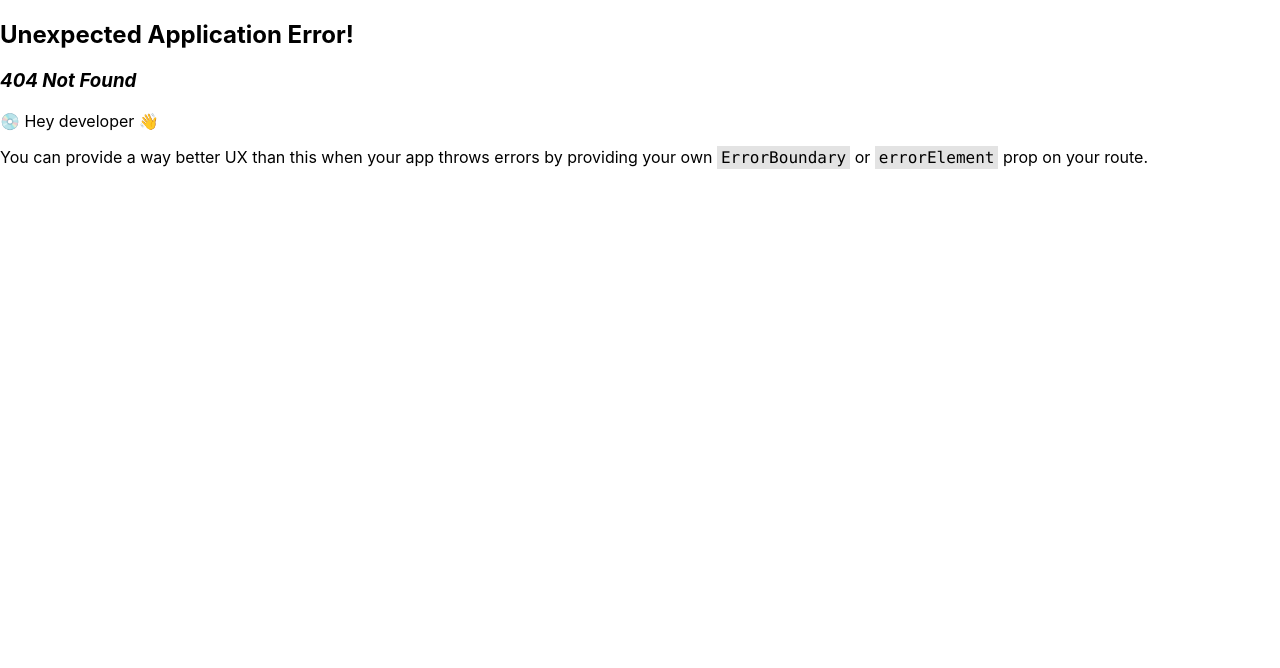
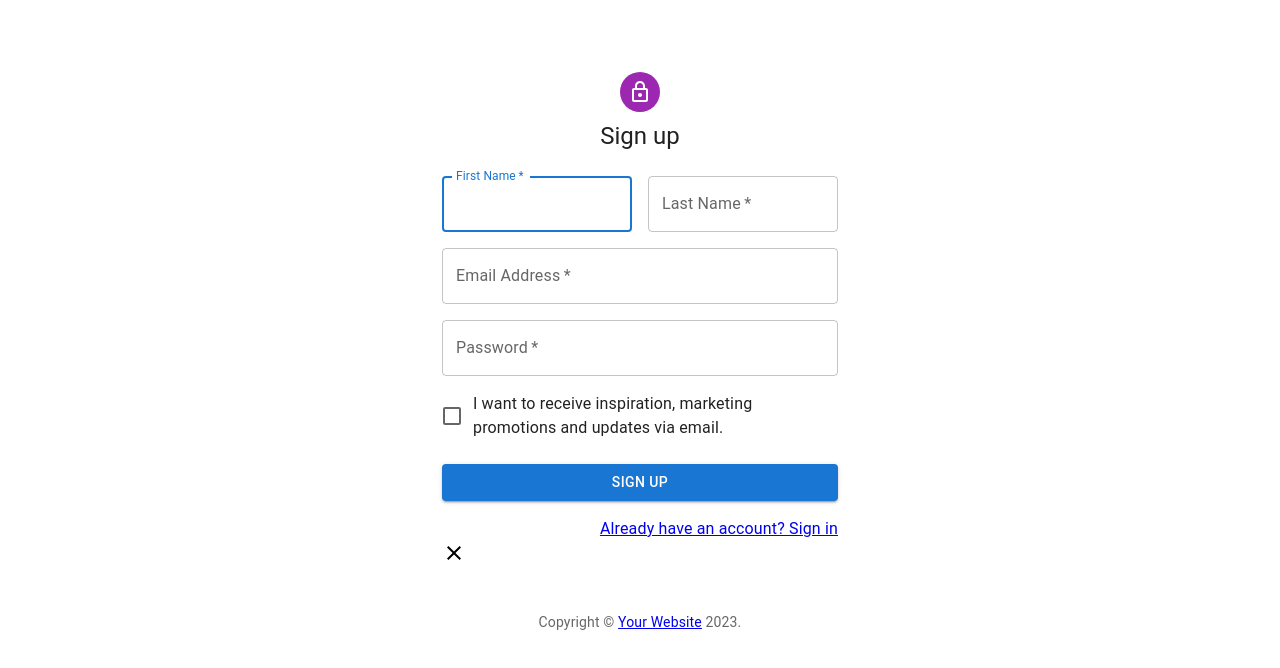
Before and after one commit to KasparsRevins/mui-copy-nike, a React (Create React App) app: page /SignUp in a window 1280 px wide. Before the commit this address had no page. Shown: the top 668 px of the page. Built offline with nearby package versions, Linux system fonts and the light colour scheme.

Commit message:
WIP Routing to login/signup

```diff
--- a/src/components/Layout/Header/navbar.js
+++ b/src/components/Layout/Header/navbar.js
@@ -6,8 +6,8 @@
 import Menu from "@mui/material/Menu";
 import FavoriteBorderIcon from "@mui/icons-material/FavoriteBorder";
 import WorkOutlineIcon from "@mui/icons-material/WorkOutline";
-import { Box, Button, Hidden,TextField } from "@mui/material";
-import { SearchOutlined } from "@mui/icons-material";
+import { Box, Button, Hidden } from "@mui/material";
+import { Link } from "react-router-dom";
 
 function NikeNavbar() {
   const [menuAnchorEl, setMenuAnchorEl] = useState(null);
@@ -106,8 +106,8 @@
               <MenuItem>Women</MenuItem>
               <MenuItem>Kids</MenuItem>
               <MenuItem>Sale</MenuItem>
-              <MenuItem>Join Us</MenuItem>
-              <MenuItem>Log In</MenuItem>
+              <Link to="/SignUp"><MenuItem>Join Us</MenuItem></Link>
+              <Link to="/SignIn"><MenuItem>Log In</MenuItem></Link>
             </Menu>
           </Hidden>
         </Box>
--- /dev/null
+++ b/src/components/Pages/SignIn/SignIn.js
@@ -0,0 +1,118 @@
+import * as React from 'react';
+import Avatar from '@mui/material/Avatar';
+import Button from '@mui/material/Button';
+import CssBaseline from '@mui/material/CssBaseline';
+import TextField from '@mui/material/TextField';
+import FormControlLabel from '@mui/material/FormControlLabel';
+import Checkbox from '@mui/material/Checkbox';
+import { Link } from 'react-router-dom';
+import Grid from '@mui/material/Grid';
+import Box from '@mui/material/Box';
+import LockOutlinedIcon from '@mui/icons-material/LockOutlined';
+import Typography from '@mui/material/Typography';
+import Container from '@mui/material/Container';
+import { createTheme, ThemeProvider } from '@mui/material/styles';
+import CloseIcon from '@mui/icons-material/Close';
+
+function Copyright(props) {
+  return (
+    <Typography variant="body2" color="text.secondary" align="center" {...props}>
+      {'Copyright © '}
+      <Link color="inherit" href="https://mui.com/">
+        Your Website
+      </Link>{' '}
+      {new Date().getFullYear()}
+      {'.'}
+    </Typography>
+  );
+}
+
+// TODO remove, this demo shouldn't need to reset the theme.
+
+const defaultTheme = createTheme();
+
+export default function SignIn() {
+  const handleSubmit = (event) => {
+    event.preventDefault();
+    const data = new FormData(event.currentTarget);
+    console.log({
+      email: data.get('email'),
+      password: data.get('password'),
+    });
+  };
+
+  return (
+    <ThemeProvider theme={defaultTheme}>
+      <Container component="main" maxWidth="xs">
+        <CssBaseline />
+        <Box
+          sx={{
+            marginTop: 8,
+            display: 'flex',
+            flexDirection: 'column',
+            alignItems: 'center',
+          }}
+        >
+          <Avatar sx={{ m: 1, bgcolor: 'secondary.main' }}>
+            <LockOutlinedIcon />
+          </Avatar>
+          <Typography component="h1" variant="h5">
+            Sign in
+          </Typography>
+          <Box component="form" onSubmit={handleSubmit} noValidate sx={{ mt: 1 }}>
+            <TextField
+              margin="normal"
+              required
+              fullWidth
+              id="email"
+              label="Email Address"
+              name="email"
+              autoComplete="email"
+              autoFocus
+            />
+            <TextField
+              margin="normal"
+              required
+              fullWidth
+              name="password"
+              label="Password"
+              type="password"
+              id="password"
+              autoComplete="current-password"
+            />
+            <FormControlLabel
+              control={<Checkbox value="remember" color="primary" />}
+              label="Remember me"
+            />
+            <Button
+              type="submit"
+              fullWidth
+              variant="contained"
+              sx={{ mt: 3, mb: 2 }}
+            >
+              Sign In
+            </Button>
+            <Grid container>
+              <Grid item xs>
+                <Link href="#" variant="body2">
+                  Forgot password?
+                </Link>
+              </Grid>
+              <Grid item>
+                <Link to="/SignUp" variant="body2">
+                  {"Don't have an account? Sign Up"}
+                </Link>
+              </Grid>
+            </Grid>
+          </Box>
+        </Box>
+        <Grid item>
+                <Link to="/" variant="body2" style={{color: "black"}}>
+                    <CloseIcon/>
+                </Link>
+                </Grid>
+        <Copyright sx={{ mt: 8, mb: 4 }} />
+      </Container>
+    </ThemeProvider>
+  );
+}
--- /dev/null
+++ b/src/components/Pages/SignUp/SignUp.js
@@ -0,0 +1,139 @@
+import * as React from 'react';
+import Avatar from '@mui/material/Avatar';
+import Button from '@mui/material/Button';
+import CssBaseline from '@mui/material/CssBaseline';
+import TextField from '@mui/material/TextField';
+import FormControlLabel from '@mui/material/FormControlLabel';
+import Checkbox from '@mui/material/Checkbox';
+import { Link } from 'react-router-dom';
+import Grid from '@mui/material/Grid';
+import Box from '@mui/material/Box';
+import LockOutlinedIcon from '@mui/icons-material/LockOutlined';
+import Typography from '@mui/material/Typography';
+import Container from '@mui/material/Container';
+import { createTheme, ThemeProvider } from '@mui/material/styles';
+import CloseIcon from '@mui/icons-material/Close';
+
+function Copyright(props) {
+  return (
+    <Typography variant="body2" color="text.secondary" align="center" {...props}>
+      {'Copyright © '}
+      <Link color="inherit" href="https://mui.com/">
+        Your Website
+      </Link>{' '}
+      {new Date().getFullYear()}
+      {'.'}
+    </Typography>
+  );
+}
+
+// TODO remove, this demo shouldn't need to reset the theme.
+
+const defaultTheme = createTheme();
+
+export default function SignUp() {
+  const handleSubmit = (event) => {
+    event.preventDefault();
+    const data = new FormData(event.currentTarget);
+    console.log({
+      email: data.get('email'),
+      password: data.get('password'),
+    });
+  };
+
+  return (
+    <ThemeProvider theme={defaultTheme}>
+      <Container component="main" maxWidth="xs">
+        <CssBaseline />
+        <Box
+          sx={{
+            marginTop: 8,
+            display: 'flex',
+            flexDirection: 'column',
+            alignItems: 'center',
+          }}
+        >
+          <Avatar sx={{ m: 1, bgcolor: 'secondary.main' }}>
+            <LockOutlinedIcon />
+          </Avatar>
+          <Typography component="h1" variant="h5">
+            Sign up
+          </Typography>
+          <Box component="form" noValidate onSubmit={handleSubmit} sx={{ mt: 3 }}>
+            <Grid container spacing={2}>
+              <Grid item xs={12} sm={6}>
+                <TextField
+                  autoComplete="given-name"
+                  name="firstName"
+                  required
+                  fullWidth
+                  id="firstName"
+                  label="First Name"
+                  autoFocus
+                />
+              </Grid>
+              <Grid item xs={12} sm={6}>
+                <TextField
+                  required
+                  fullWidth
+                  id="lastName"
+                  label="Last Name"
+                  name="lastName"
+                  autoComplete="family-name"
+                />
+              </Grid>
+              <Grid item xs={12}>
+                <TextField
+                  required
+                  fullWidth
+                  id="email"
+                  label="Email Address"
+                  name="email"
+                  autoComplete="email"
+                />
+              </Grid>
+              <Grid item xs={12}>
+                <TextField
+                  required
+                  fullWidth
+                  name="password"
+                  label="Password"
+                  type="password"
+                  id="password"
+                  autoComplete="new-password"
+                />
+              </Grid>
+              <Grid item xs={12}>
+                <FormControlLabel
+                  control={<Checkbox value="allowExtraEmails" color="primary" />}
+                  label="I want to receive inspiration, marketing promotions and updates via email."
+                />
+              </Grid>
+            </Grid>
+            <Button
+              type="submit"
+              fullWidth
+              variant="contained"
+              sx={{ mt: 3, mb: 2 }}
+            >
+              Sign Up
+            </Button>
+            <Grid container justifyContent="flex-end">
+              <Grid item>
+                <Link to="/SignIn" variant="body2">
+                  Already have an account? Sign in
+                </Link>
+              </Grid>
+            </Grid>
+          </Box>
+        </Box>
+        <Grid item>
+                <Link to="/" variant="body2" style={{color: "black"}}>
+                    <CloseIcon/>
+                </Link>
+                </Grid>
+        <Copyright sx={{ mt: 5 }} />
+      </Container>
+    </ThemeProvider>
+  );
+}
```
Also changed, not shown: src/components/Layout/Router.js (+11 -0 lines).
